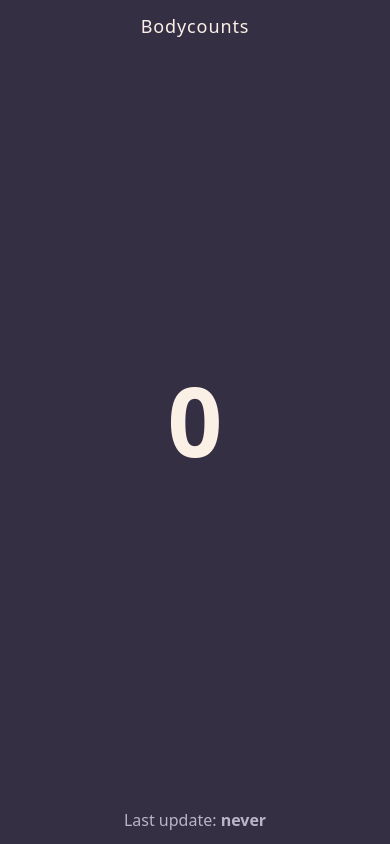
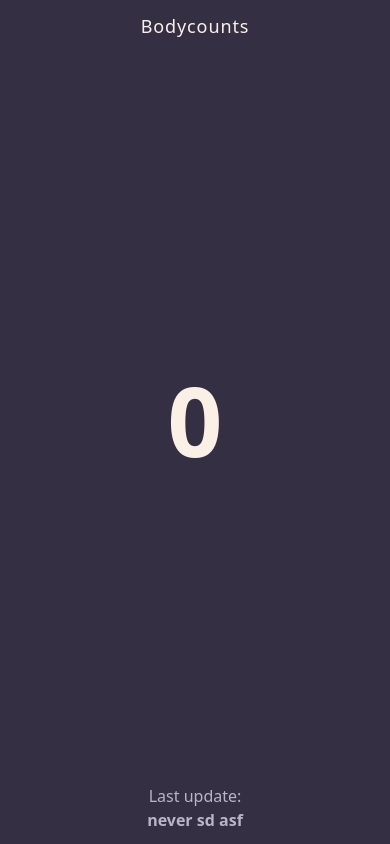
Before and after one commit to caamillo/caamillo.it, a Next.js app: page /bodycounts in a window 390 px wide. Built offline with nearby package versions, Linux system fonts and the light colour scheme; no server answers; the database is empty.

Commit message:
bodycounts mobile responsive

```diff
--- a/src/pages/bodycounts.js
+++ b/src/pages/bodycounts.js
@@ -41,7 +41,7 @@ export default function Bodycounts({ bodycount }) {
                     }
                 </div>
             </div>
-            <p className="fixed bottom-0 text-center left-1/2 -translate-x-1/2 mb-3 text-[#B9B4C7]">Last update: <span className='font-bold'>{ Object.keys(bodycount).length > 0 ? getTimeAgo(new Date(bodycount.createdAt)) : 'never' }</span></p>
+            <p className="fixed bottom-0 text-center left-1/2 -translate-x-1/2 mb-3 text-[#B9B4C7]">Last update: <span className='font-bold block sm:inline'>{ Object.keys(bodycount).length > 0 ? getTimeAgo(new Date(bodycount.createdAt)) : 'never sd asf ' }</span></p>
         </div>
     )
 }
```
